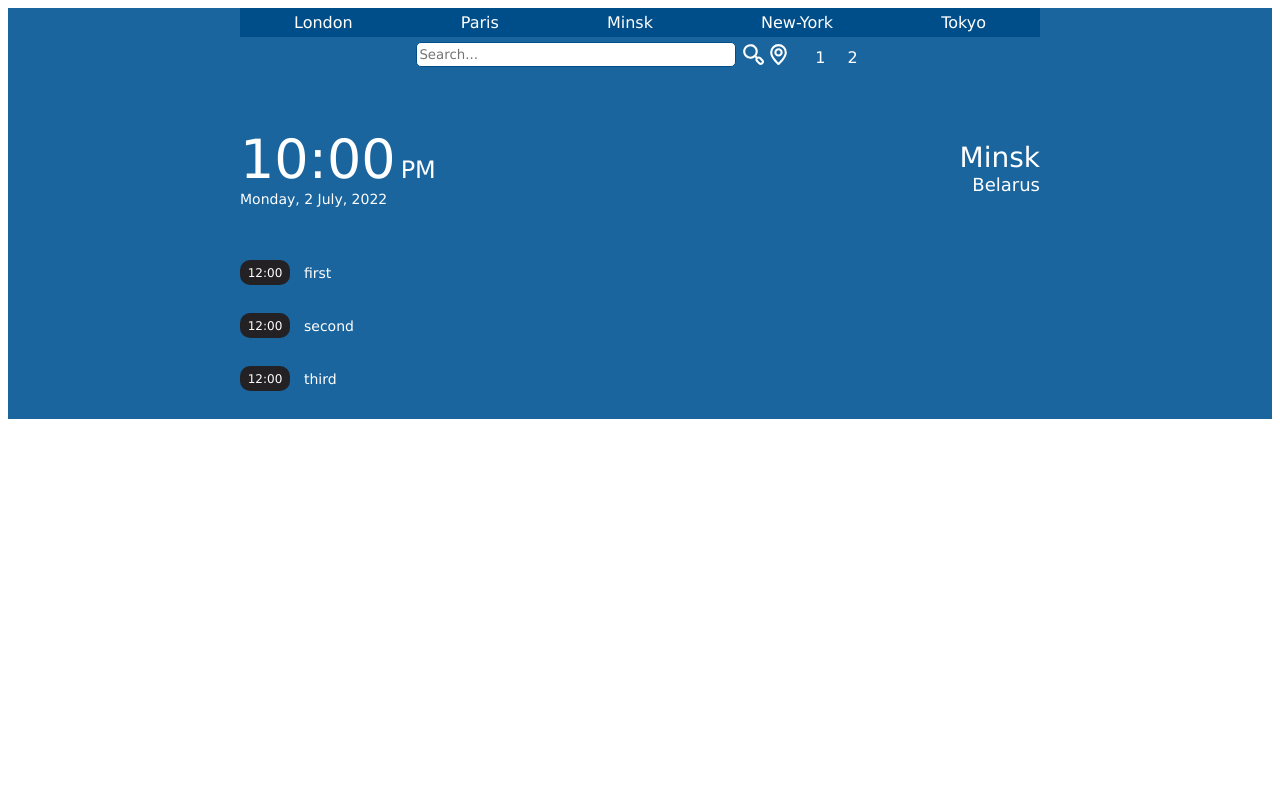
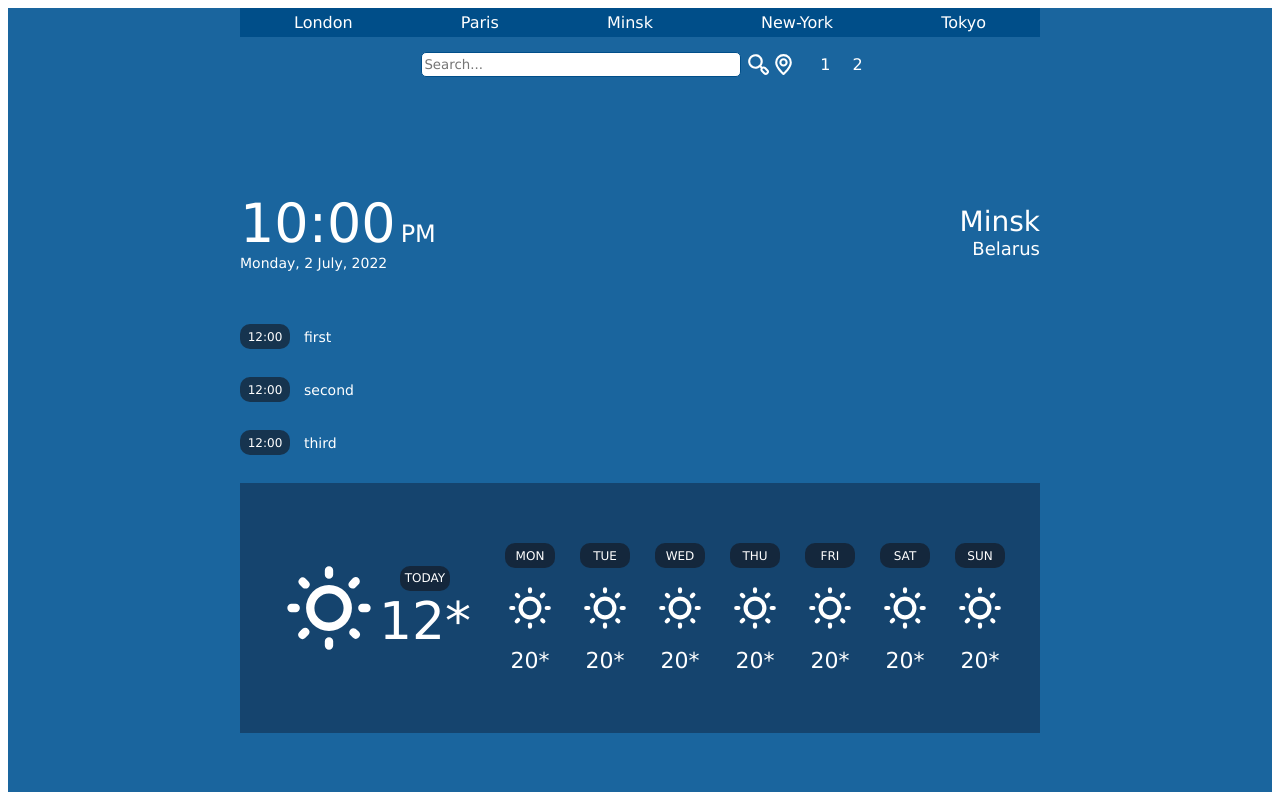
Before and after one commit to tsishchanka/weather-app, a React (Create React App) app: page / in a window 1280 px wide. Built offline with nearby package versions, Linux system fonts and the light colour scheme.

Commit message:
feature/ daily weather block layout

```diff
--- a/src/components/Calendar/index.tsx
+++ b/src/components/Calendar/index.tsx
@@ -1,4 +1,6 @@
-import React from 'react';
+import WeatherPanel from 'components/WeatherPanel';
+
+import OvalInfoBlock from '../OvalInfoBlock';
 
 import {
   CalendarWrapper,
@@ -11,7 +13,6 @@ import {
   Day,
   GoogleCalendarInfo,
   GoogleCalendarInfoItem,
-  InfoItemTime,
   InfoItemText,
   CurrentCity,
   CurrentCountry,
@@ -38,7 +39,6 @@ const Calendar = () => {
             </PmAm>
           </MainTime>
           <Day>Monday, 2 July, 2022</Day>
-
         </LeftSideInfo>
         <RightSideInfo>
           <CurrentCity>
@@ -49,18 +49,17 @@ const Calendar = () => {
           </CurrentCountry>
         </RightSideInfo>
       </CalendarInfoWrapper>
-
-
       <GoogleCalendarInfo>
         {
           tasks.map(({ id, time, text }) => (
             <GoogleCalendarInfoItem key={id}>
-              <InfoItemTime>{time}</InfoItemTime>
+              <OvalInfoBlock info={time } />
               <InfoItemText>{text}</InfoItemText>
             </GoogleCalendarInfoItem>
           ))
         }
       </GoogleCalendarInfo>
+      <WeatherPanel/>
     </CalendarWrapper>
   );
 };
--- a/src/components/Calendar/styled.ts
+++ b/src/components/Calendar/styled.ts
@@ -4,14 +4,23 @@ export const CalendarWrapper = styled.div`
   display: flex;
   flex-direction: column;
   justify-content: space-between;
-  max-width: 800px;
-  margin: 50px auto;
+  max-width: 900px;
+  margin: 50px auto 0;
+  padding: 50px;
+    @media (max-width: 650px) {
+    padding: 10px 50px;
+    margin: 10px auto 0;
+  }
 `;
 
 export const CalendarInfoWrapper = styled.div`
   display: flex;
   justify-content: space-between;
-
+  @media (max-width: 400px) {
+    flex-direction: column;
+    align-items: center;
+    justify-content: center;
+  }
 `;
 
 export const LeftSideInfo = styled.div`
@@ -26,6 +35,9 @@ export const RightSideInfo = styled.div`
   flex-direction: column;
   align-items: flex-end;
   justify-content: center;
+  @media (max-width: 400px) {
+    align-items: center;
+  }
 `;
 
 export const MainTime = styled.div`
@@ -45,28 +57,27 @@ export const PmAm = styled.div`
 `;
 
 export const Day = styled.div`
-  font-size: 14px;
+ font-size: 14px;
+ @media (max-width: 400px) {
+  display: flex;
+  align-items: center;
+  justify-content: center;
+  }
 `;
 
 export const GoogleCalendarInfo = styled.div`
   margin: 25px 0 0;
+  @media (max-width: 400px) {
+   margin: 5px 0;
+  }
 `;
 
 export const GoogleCalendarInfoItem = styled.div`
    display: flex;
    margin: 28px 0;
-`;
-
-export const InfoItemTime = styled.div`
-  background-color: ${({ theme }) => theme.color.gray};
-  font-size: 12px;
-  min-height: 25px;
-  min-width: 50px;
-  border-radius: 10px;
-  display: flex;
-  align-items: center;
-  justify-content: center;
-  margin-right: 14px;
+   @media (max-width: 400px) {
+   margin: 5px 0;
+  }
 `;
 
 export const InfoItemText = styled.div`
@@ -74,9 +85,9 @@ export const InfoItemText = styled.div`
   display: flex;
   min-height: 25px;
   max-width: 350px;
-    align-items: center;
-
+  align-items: center;
   justify-content: center;
+  margin: 0 0 0 14px;
 `;
 
 
--- a/src/components/ControlPanel/styled.ts
+++ b/src/components/ControlPanel/styled.ts
@@ -6,18 +6,22 @@ interface Props {
 
 export const InputContainer = styled.div<Props>`
   display: flex;
-  flex-direction: row;
   justify-content: space-around;
   max-width: 480px;
   color: ${({ theme }) => theme.color.white };
   padding: 5px;
   margin: 0 auto;
+  @media (max-width: 400px) {
+    flex-direction: column;
+    padding: 0 5px;
+  }
 `;
 
 export const InputWrapper = styled.div<Props>`
   display: flex;
   justify-content: space-between;
-  max-width: 390px;
+  margin: 10px
+;  max-width: 390px;
     .icon{
       cursor: pointer;
       transition: ease-out;
@@ -25,6 +29,9 @@ export const InputWrapper = styled.div<Props>`
         transform: scale(1.2);
       }
     }
+    @media (max-width: 650px) {
+    max-width: 300px;
+  }
 `;
 
 export const WeatherSettings = styled.div<Props>`
--- /dev/null
+++ b/src/components/OvalInfoBlock/index.tsx
@@ -0,0 +1,20 @@
+import React, { FC, ReactNode } from 'react';
+
+import {InfoItem} from './styled';
+
+type Props = {
+  info: string | number;
+};
+
+const OvalInfoBlock: FC<Props> = ({ info }) => {
+  return (
+    <InfoItem>
+      {
+        typeof info === 'string'
+          ? info.toUpperCase() : info
+      }
+    </InfoItem>
+  );
+};
+
+export default OvalInfoBlock;
--- /dev/null
+++ b/src/components/OvalInfoBlock/styled.ts
@@ -0,0 +1,12 @@
+import styled from 'styled-components';
+
+export const InfoItem = styled.div`
+  background-color: rgba(21, 21, 28, 0.6);
+  font-size: 12px;
+  min-height: 25px;
+  min-width: 50px;
+  border-radius: 10px;
+  display: flex;
+  align-items: center;
+  justify-content: center;
+`;
--- /dev/null
+++ b/src/components/WeatherPanel/index.tsx
@@ -0,0 +1,51 @@
+import OvalInfoBlock from 'components/OvalInfoBlock';
+
+import { UilSun } from '@iconscout/react-unicons';
+
+import {
+  WeatherPanelWrapper,
+  CurrentDayWrapper,
+  CurrentDayBox,
+  CurrentTemperature,
+  DailyTemperature,
+  DailyInfoWrapper,
+  DailyInfoBox,
+  DailyImg,
+} from './styled';
+
+
+const days = [
+  { id: 1, day: 'Mon', temp: '20*' },
+  { id: 2, day: 'Tue', temp: '20*' },
+  { id: 3, day: 'Wed', temp: '20*' },
+  { id: 4, day: 'Thu', temp: '20*' },
+  { id: 5, day: 'Fri', temp: '20*' },
+  { id: 6, day: 'Sat', temp: '20*' },
+  { id: 7, day: 'Sun', temp: '20*' },
+];
+
+const WeatherPanel = () => {
+  return (
+    <WeatherPanelWrapper>
+
+      <CurrentDayWrapper>
+        <UilSun size={ 100 }/>
+        <CurrentDayBox>
+          <OvalInfoBlock info='Today' />
+          <CurrentTemperature>12*</CurrentTemperature>
+        </CurrentDayBox>
+      </CurrentDayWrapper>
+      <DailyInfoWrapper>
+        {days.map(({id, day, temp}) => (
+          <DailyInfoBox key={id}>
+            <OvalInfoBlock info={day} />
+            <DailyImg><UilSun size={50} /></DailyImg>
+            <DailyTemperature>{ temp }</DailyTemperature>
+          </DailyInfoBox>
+        ))}
+      </DailyInfoWrapper>
+    </WeatherPanelWrapper>
+  );
+};
+
+export default WeatherPanel;
--- /dev/null
+++ b/src/components/WeatherPanel/styled.ts
@@ -0,0 +1,71 @@
+import styled from 'styled-components';
+
+export const WeatherPanelWrapper = styled.div`
+  background-color: ${({ theme }) => theme.color.gray};
+  font-size: 12px;
+  min-height: 250px;
+  display: flex;
+  background: rgba(16,37,64, 0.5);
+  align-items: center;
+  justify-content: space-around;
+  padding: 20px;
+    @media (max-width: 800px) {
+    flex-direction: column;
+  };
+  @media (max-width: 650px) {
+    padding: 5px;
+  }
+`;
+
+export const CurrentDayWrapper = styled.div`
+  display: flex;
+  align-items: center;
+  justify-content: center;
+  min-width: 200px;
+
+`;
+
+export const CurrentDayBox = styled.div`
+  display: flex;
+  flex-direction: column;
+  align-items: center;
+  justify-content: center;
+`;
+
+export const CurrentTemperature = styled.div`
+  font-size: 52px;
+`;
+
+export const DailyTemperature = styled.div`
+  font-size: 22px;
+`;
+
+export const DailyInfoWrapper = styled.div`
+  display: flex;
+  align-items: center;
+  justify-content: space-between;
+  min-width: 500px;
+  @media (max-width: 650px) {
+    min-width: 200px;
+    flex-direction: column;
+  }
+`;
+
+export const DailyInfoBox = styled.div`
+  display: flex;
+  flex-direction: column;
+  align-items: center;
+  justify-content: space-between;
+  @media (max-width: 650px) {
+    flex-direction: row;
+    justify-content: space-around;
+    min-width: 190px;
+  }
+`;
+
+export const DailyImg = styled.div`
+  min-height: 80px;
+  display: flex;
+  align-items: center;
+  justify-content: center;
+`;
--- a/src/screens/styled.ts
+++ b/src/screens/styled.ts
@@ -1,9 +1,6 @@
 import styled from 'styled-components';
 
-interface Props {
-
-}
-
-export const Container = styled.div<Props>`
+export const Container = styled.div`
   background-color: ${({ theme }) => theme.color.secondary};
+  height: 98vh;
 `;
```
